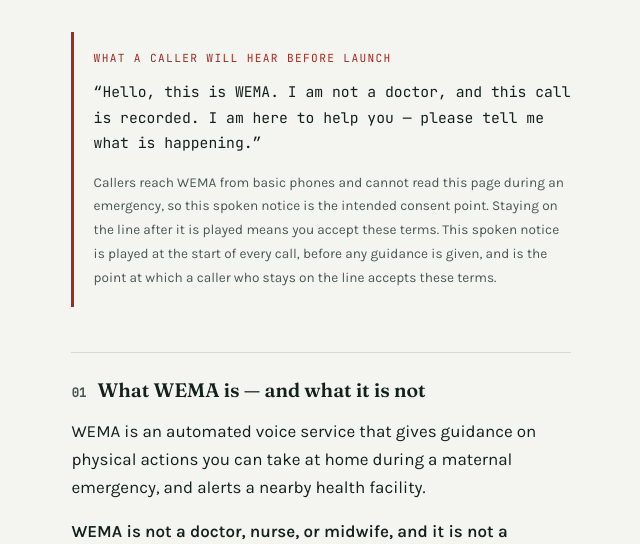
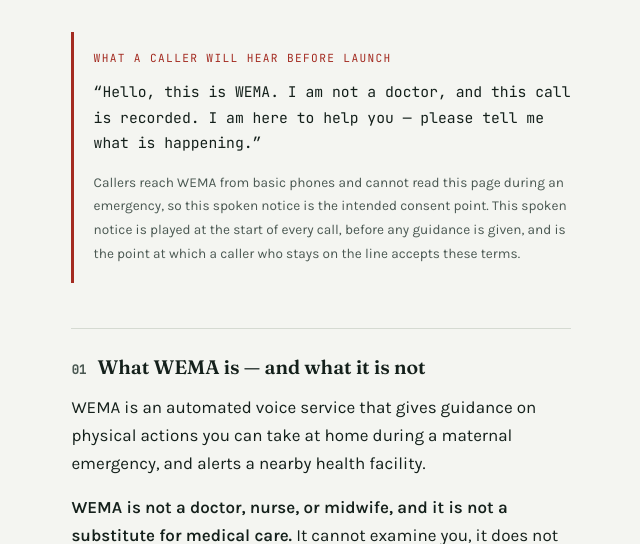
Before and after one commit to Pam-Pam29/WEMA-Women-s-Emergency-Medical-AI, a Flask app: page /privacy in a window 1280 px wide. Shown: the part 261-805 px from the top of the page, without its empty margins (319-959 px from the left). Run offline with Flask 3, Linux system fonts and the light colour scheme.

Commit message:
Remove redundant consent sentence in legal.html
The following sentence already states that staying on the line after
the notice means acceptance; the earlier phrasing of the same point
was redundant.

```diff
--- a/src/templates/legal.html
+++ b/src/templates/legal.html
@@ -103,7 +103,7 @@
   <div class="heard">
     <span class="label">What a caller will hear before launch</span>
     <p>&ldquo;Hello, this is WEMA. I am not a doctor, and this call is recorded. I am here to help you &mdash; please tell me what is happening.&rdquo;</p>
-    <p class="note">Callers reach WEMA from basic phones and cannot read this page during an emergency, so this spoken notice is the intended consent point. Staying on the line after it is played means you accept these terms. This spoken notice is played at the start of every call, before any guidance is given, and is the point at which a caller who stays on the line accepts these terms.</p>
+    <p class="note">Callers reach WEMA from basic phones and cannot read this page during an emergency, so this spoken notice is the intended consent point. This spoken notice is played at the start of every call, before any guidance is given, and is the point at which a caller who stays on the line accepts these terms.</p>
   </div>
 
   <section>
```
